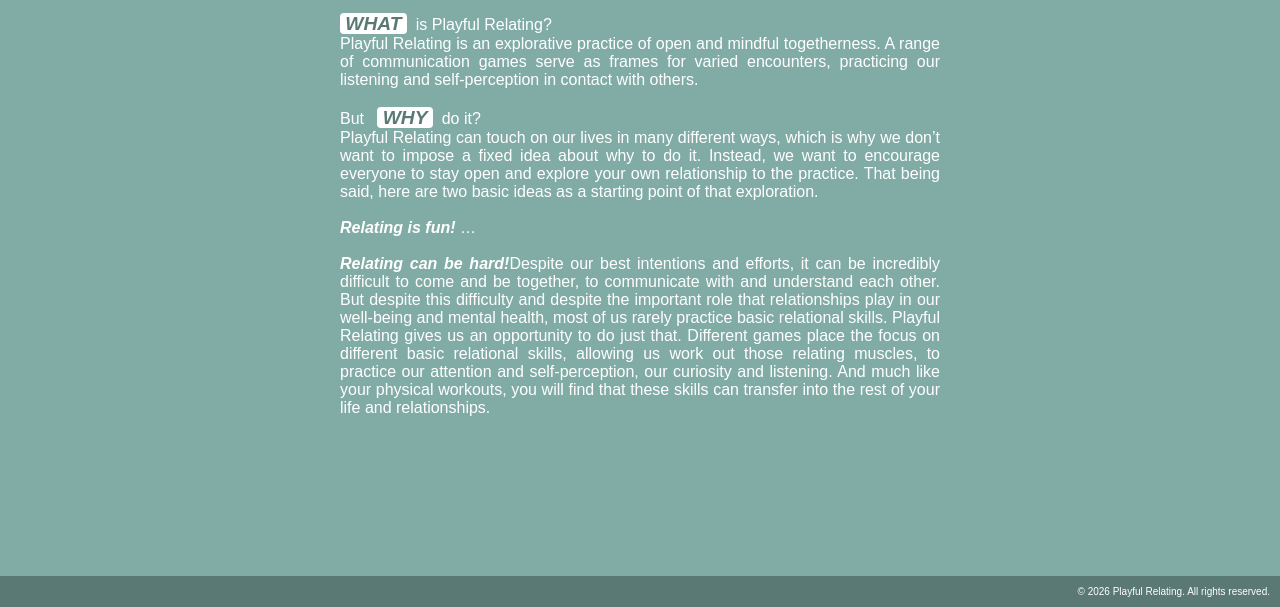
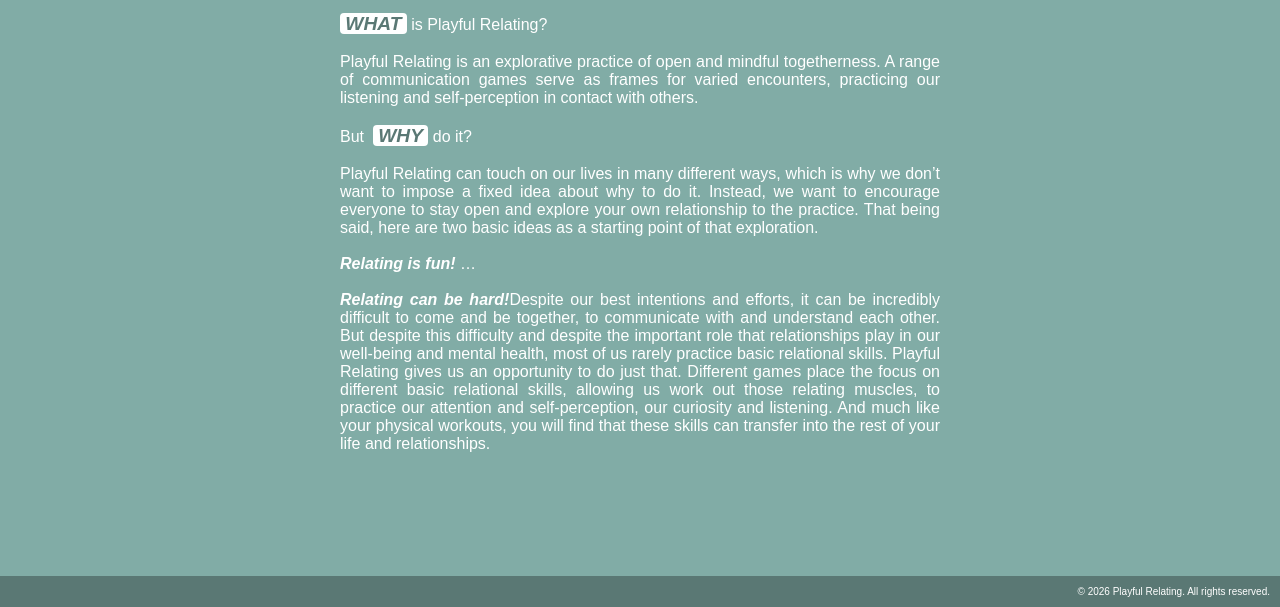
Before and after one commit to BardeMantel/playful-relating, a website: page index.html in a window 1280 px wide. Shown: the part 193-800 px from the top of the page. Drawn offline with Linux system fonts and the light colour scheme.

Commit message:
Update index.html

```diff
--- a/index.html
+++ b/index.html
@@ -30,9 +30,9 @@
     </nav>
     <main>
       <h1>Playful Relating</h1>
-      <p><span class="title-box">&nbsp;<em>WHAT</em>&nbsp;</span>&nbsp;&nbsp;is Playful Relating?<br></p>
+      <p><span class="title-box">&nbsp;<em>WHAT</em>&nbsp;</span>&nbsp;is Playful Relating?<br><br></p>
       <p>Playful Relating is an explorative practice of open and mindful togetherness. A range of communication games serve as frames for varied encounters, practicing our listening and self-perception in contact with others.<br><br></p>
-      <p>But &nbsp;&nbsp;<span class="title-box">&nbsp;<em>WHY</em>&nbsp;</span>&nbsp;&nbsp;do it?<br></p>
+      <p>But &nbsp;<span class="title-box">&nbsp;<em>WHY</em>&nbsp;</span>&nbsp;do it?<br><br></p>
       <p>Playful Relating can touch on our lives in many different ways, which is why we don’t want to impose a fixed idea about why to do it. Instead, we want to encourage everyone to stay open and explore your own relationship to the practice. That being said, here are two basic ideas as a starting point of that exploration.<br><br>
         <em><b>Relating is fun!</b></em>  … <br><br>
         <em><b>Relating can be hard!</b></em>Despite our best intentions and efforts, it can be incredibly difficult to come and be together, to communicate with and understand each other. But despite this difficulty and despite the important role that relationships play in our well-being and mental health, most of us rarely practice basic relational skills. Playful Relating gives us an opportunity to do just that. Different games place the focus on different basic relational skills, allowing us work out those relating muscles, to practice our attention and self-perception, our curiosity and listening. And much like your physical workouts, you will find that these skills can transfer into the rest of your life and relationships.</p>
```
